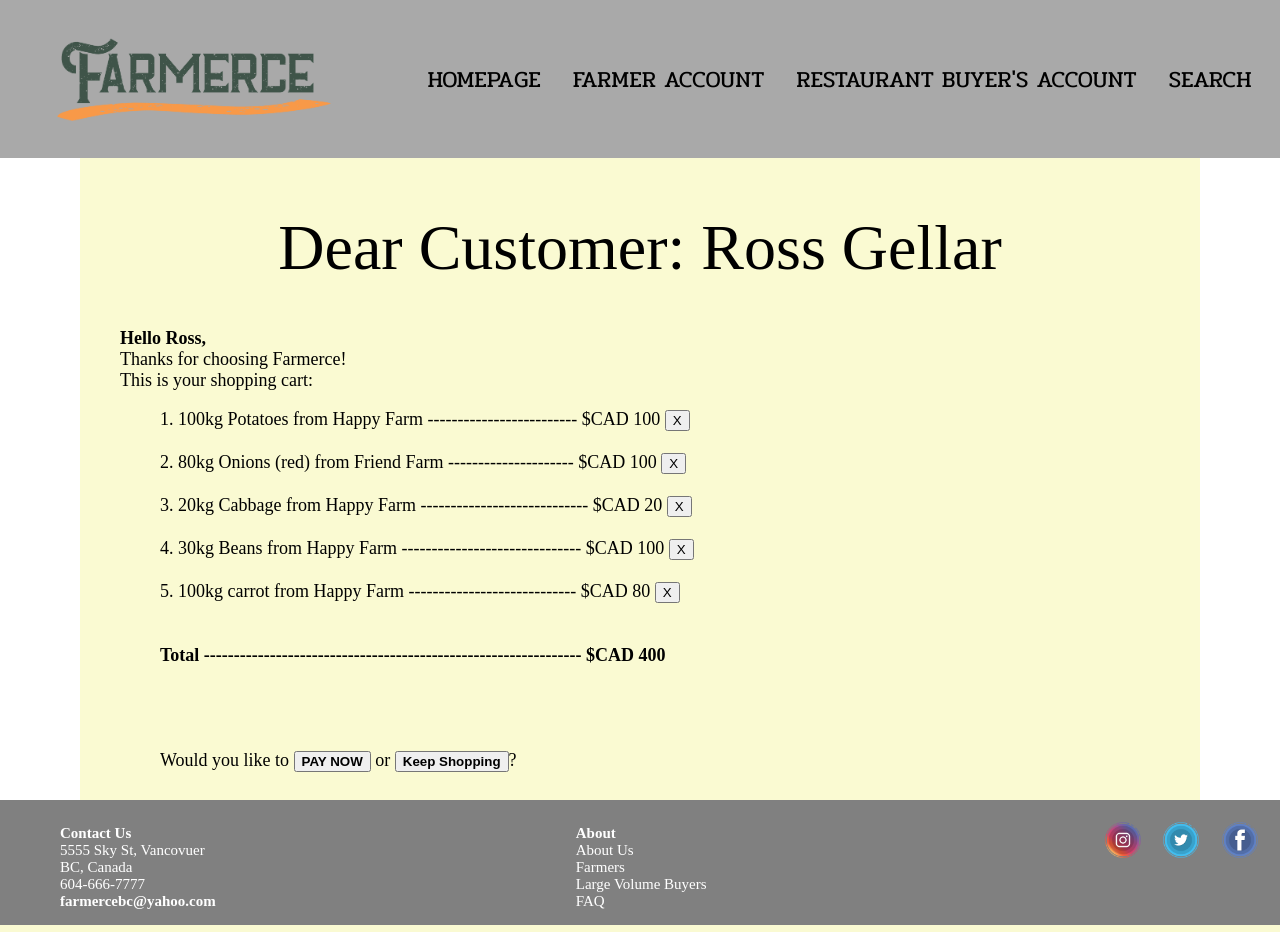
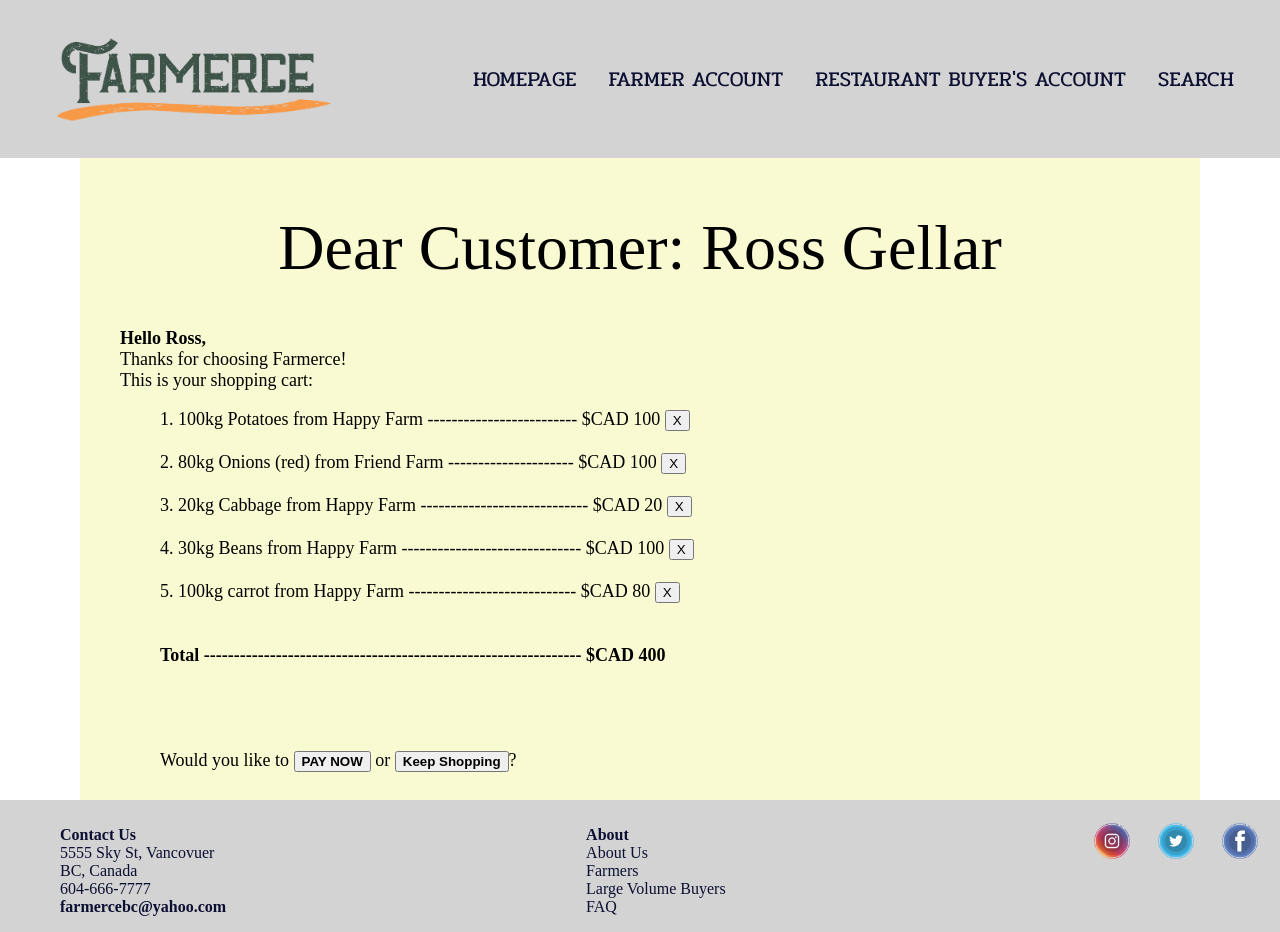
Before and after one commit to SetarehSh/HacktheBreak, a PHP site: page /customer.html in a window 1280 px wide. Run offline with PHP 8.4, Linux system fonts and the light colour scheme.

Commit message:
header fixed

```diff
--- a/styles/footer.css
+++ b/styles/footer.css
@@ -11,10 +11,10 @@ footer {
     display: flex;
     flex-direction: row;
     justify-content: space-between;
-    background-color: grey;
+    background-color: lightgray;
     width:100%;
-    color:white;
-    font-size: 15px;
+    color: #0B0F32;
+    font-size: calc(8px + 1vh);
 
 }
 
@@ -34,7 +34,6 @@ footer {
 .mediaIcon{
     margin-right: 20px;
     height: 40px;
-    margin-left: -5px;
     margin-top: 5px;
 
 }
--- a/styles/header.css
+++ b/styles/header.css
@@ -9,7 +9,7 @@ nav {
     display: flex;
     justify-content: space-between;
     align-items: center;
-    background-color: darkgray;
+    background-color: lightgray;
     z-index: 5;
 }
 
@@ -21,9 +21,9 @@ nav ul {
 }
 
 nav a {
-    color: black;
+    color: #0B0F32;
     font-family: 'Pridi', serif;
-    font-size: calc(15px + 1vh);
+    font-size: calc(13px + 1vh);
     text-transform: uppercase;
     text-decoration: none;
     padding: 16px;
@@ -31,10 +31,11 @@ nav a {
 }
 
 nav a:hover {
-    color: grey;
-    border-top-style: solid;
+    color: #3D5147;
+    background-color: #E7EDEF;
+    border-top-style: dashed;
     border-bottom-style: solid;
-    text-shadow: darkorange;
+
 }
 
 #logo {
@@ -45,7 +46,7 @@ nav a:hover {
     width: auto;
 
 }
-
 #home:hover {
     border-bottom-style: none;
+    background: none;
 }
```
Also changed, not shown: homepage.html (+4 -4 lines), styles/homepage.css (+22 -20 lines).
